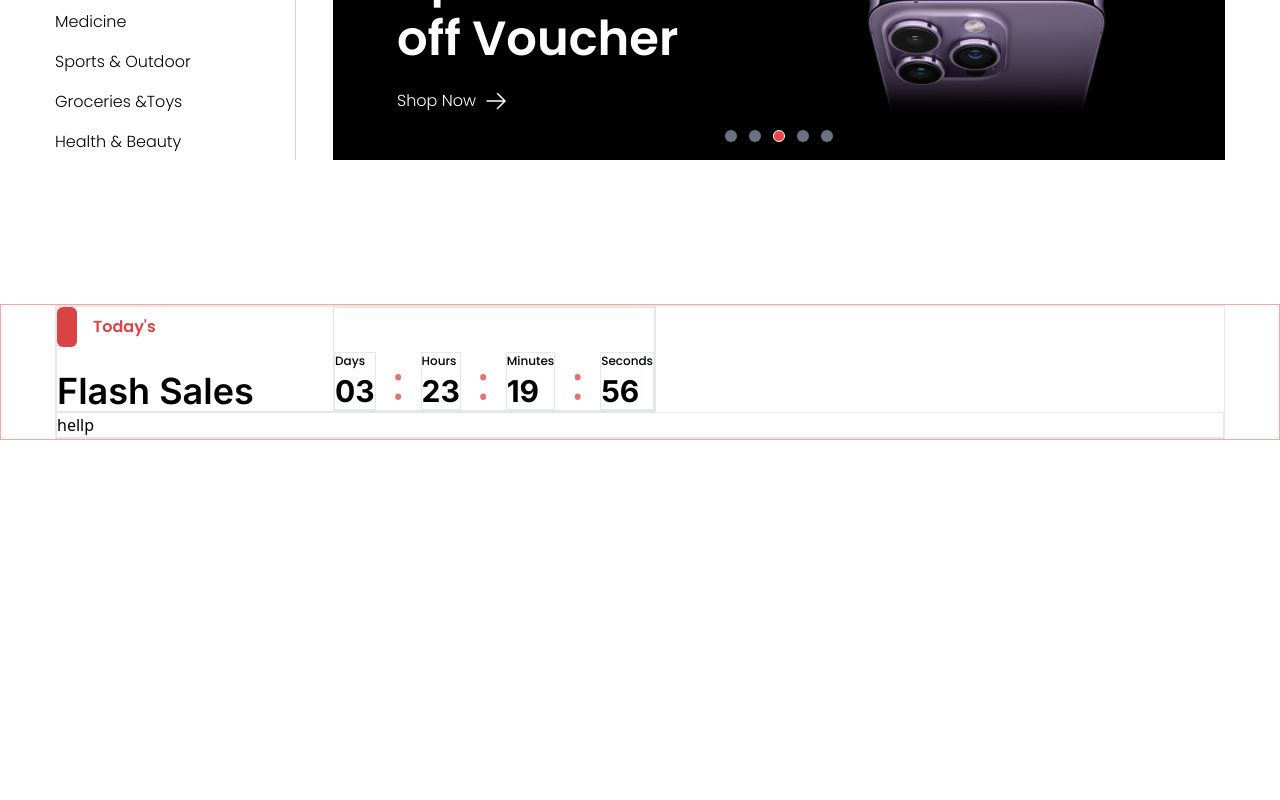
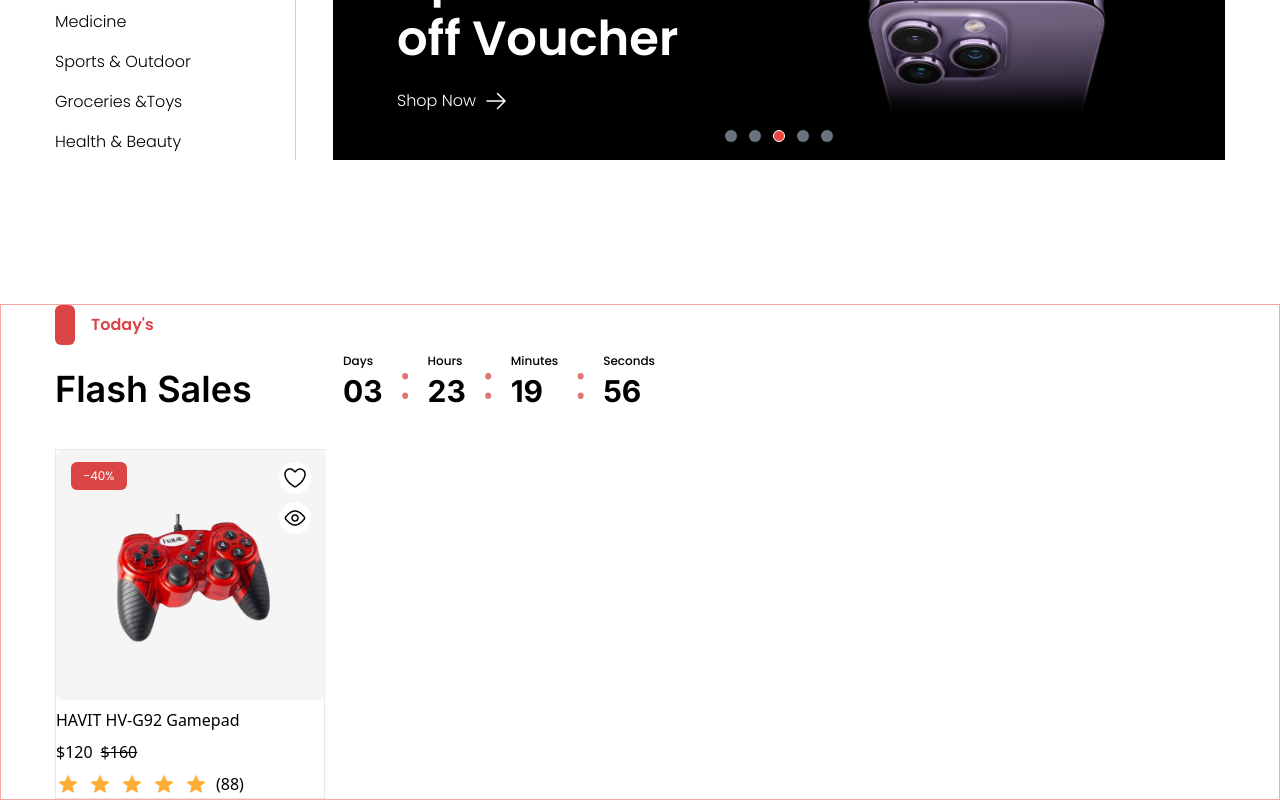
Before and after one commit to kwawbaidoo/E-commerce, a React (Vite) app: page / in a window 1280 px wide. Shown: the part 319-1119 px from the top of the page. Before the commit the page ends 800 px from the top, so only its background shows below. Built offline with nearby package versions, Linux system fonts and the light colour scheme.

Commit message:
worked flash sales

```diff
--- a/src/components/Flashsales.jsx
+++ b/src/components/Flashsales.jsx
@@ -1,8 +1,11 @@
+import gamepad from "../assets/images/gamePad.png";
+import heart from "../assets/images/heart.png";
+import view from "../assets/images/view.png";
 const Flashsales = () => {
   return (
     <div className="flex justify-center items-center border border-red-300 mt-36">
-      <section className="flex flex-col items- justify-center w-full xl:max-w-[1170px] md:max-w-[1170px] border">
-        <div className="flex  xl:max-w-[600px] md:max-w-[600px] justify-between border">
+      <section className="flex flex-col gap-10 items- justify-center w-full xl:max-w-[1170px] md:max-w-[1170px] ">
+        <div className="flex  xl:max-w-[600px] md:max-w-[600px] justify-between ">
           <div className="flex flex-col gap-6">
             <span className="flex items-center gap-4">
               <span className="w-5 h-10 bg-customred rounded-md "></span>
@@ -13,31 +16,129 @@ const Flashsales = () => {
             <h3 className="font-inter font-semibold text-4xl">Flash Sales</h3>
           </div>
 
-          <div className="flex items-end justify-between gap- border">
-            <span className="flex flex-col items- gap-1 mr-4 border">
+          <div className="flex items-end justify-between gap- ">
+            <span className="flex flex-col items- gap-1 mr-4 ">
               <h3 className="text-xs font-poppins font-medium">Days</h3>
               <h3 className="text-3xl font-inter font-bold">03</h3>
             </span>
             <h3 className="text-5xl text-custometimecolor mr-4 mb-1">:</h3>
-            <span className="flex flex-col items-  gap-1 mr-4 border">
+            <span className="flex flex-col items-  gap-1 mr-4 ">
               <h3 className="text-xs font-poppins font-medium">Hours</h3>
               <h3 className="text-3xl font-inter font-bold">23</h3>
-
             </span>
             <h3 className=" text-5xl text-custometimecolor mr-4 mb-1">:</h3>
-            <span className="flex flex-col items-star justify-between gap-1 mr-4 border">
+            <span className="flex flex-col items-star justify-between gap-1 mr-4 ">
               <h3 className="text-xs font-poppins font-medium">Minutes</h3>
               <h3 className="text-3xl font-inter font-bold">19</h3>
             </span>
             <h3 className="text-5xl text-custometimecolor mr-4 mb-1">:</h3>
-            <span className="flex flex-col items- gap-1 border">
+            <span className="flex flex-col items- gap-1 ">
               <h3 className="text-xs font-poppins font-medium">Seconds</h3>
               <h3 className="text-3xl font-inter font-bold">56</h3>
             </span>
           </div>
         </div>
 
-        <div className="w-58 h-58 border">hellp</div>
+        <div className="w-[270px] h-[350px] border ">
+          <div className=" flex w-[270px] h-[250px] p-3 bg-customgray  justify-center rounded-md">
+            <h4 className="w-14 h-7 rounded-md bg-customred text-white items-center flex justify-center text-xs font-poppins">
+              -40%
+            </h4>
+            <img
+              className="w-[172px] h-[152px] -ml-5 mt-10  "
+              src={gamepad}
+              alt=""
+            />
+            <span className=" flex flex-col gap-2">
+              <span className="w-8 h-8 rounded-full bg-white flex items-center justify-center">
+                <img className="" src={heart} alt="" />
+              </span>
+              <span className="w-8 h-8 rounded-full bg-white flex items-center justify-center">
+                <img src={view} alt="" />
+              </span>
+            </span>
+          </div>
+         <div className="flex flex-col gap-2 mt-2">
+         <p>HAVIT HV-G92 Gamepad</p>
+          <div className="flex gap-2">
+            <span>$120</span>
+            <span className="line-through">$160</span>
+          </div>
+          <span className="flex gap-2">
+            <svg
+              xmlns="http://www.w3.org/2000/svg"
+              fill="#FFAD33"
+              viewBox="0 0 24 24"
+              strokeWidth={1.5}
+              stroke="starColor"
+              className="size-6"
+            >
+              <path
+                strokeLinecap="round"
+                strokeLinejoin="round"
+                d="M11.48 3.499a.562.562 0 0 1 1.04 0l2.125 5.111a.563.563 0 0 0 .475.345l5.518.442c.499.04.701.663.321.988l-4.204 3.602a.563.563 0 0 0-.182.557l1.285 5.385a.562.562 0 0 1-.84.61l-4.725-2.885a.562.562 0 0 0-.586 0L6.982 20.54a.562.562 0 0 1-.84-.61l1.285-5.386a.562.562 0 0 0-.182-.557l-4.204-3.602a.562.562 0 0 1 .321-.988l5.518-.442a.563.563 0 0 0 .475-.345L11.48 3.5Z"
+              />
+            </svg>
+            <svg
+              xmlns="http://www.w3.org/2000/svg"
+              fill="#FFAD33"
+              viewBox="0 0 24 24"
+              strokeWidth={1.5}
+              stroke="starColor"
+              className="size-6 "
+            >
+              <path
+                strokeLinecap="round"
+                strokeLinejoin="round"
+                d="M11.48 3.499a.562.562 0 0 1 1.04 0l2.125 5.111a.563.563 0 0 0 .475.345l5.518.442c.499.04.701.663.321.988l-4.204 3.602a.563.563 0 0 0-.182.557l1.285 5.385a.562.562 0 0 1-.84.61l-4.725-2.885a.562.562 0 0 0-.586 0L6.982 20.54a.562.562 0 0 1-.84-.61l1.285-5.386a.562.562 0 0 0-.182-.557l-4.204-3.602a.562.562 0 0 1 .321-.988l5.518-.442a.563.563 0 0 0 .475-.345L11.48 3.5Z"
+              />
+            </svg>
+            <svg
+              xmlns="http://www.w3.org/2000/svg"
+              fill="#FFAD33"
+              viewBox="0 0 24 24"
+              strokeWidth={1.5}
+              stroke="starColor"
+              className="size-6"
+            >
+              <path
+                strokeLinecap="round"
+                strokeLinejoin="round"
+                d="M11.48 3.499a.562.562 0 0 1 1.04 0l2.125 5.111a.563.563 0 0 0 .475.345l5.518.442c.499.04.701.663.321.988l-4.204 3.602a.563.563 0 0 0-.182.557l1.285 5.385a.562.562 0 0 1-.84.61l-4.725-2.885a.562.562 0 0 0-.586 0L6.982 20.54a.562.562 0 0 1-.84-.61l1.285-5.386a.562.562 0 0 0-.182-.557l-4.204-3.602a.562.562 0 0 1 .321-.988l5.518-.442a.563.563 0 0 0 .475-.345L11.48 3.5Z"
+              />
+            </svg>
+            <svg
+              xmlns="http://www.w3.org/2000/svg"
+              fill="#FFAD33"
+              viewBox="0 0 24 24"
+              strokeWidth={1.5}
+              stroke="starColor"
+              className="size-6"
+            >
+              <path
+                strokeLinecap="round"
+                strokeLinejoin="round"
+                d="M11.48 3.499a.562.562 0 0 1 1.04 0l2.125 5.111a.563.563 0 0 0 .475.345l5.518.442c.499.04.701.663.321.988l-4.204 3.602a.563.563 0 0 0-.182.557l1.285 5.385a.562.562 0 0 1-.84.61l-4.725-2.885a.562.562 0 0 0-.586 0L6.982 20.54a.562.562 0 0 1-.84-.61l1.285-5.386a.562.562 0 0 0-.182-.557l-4.204-3.602a.562.562 0 0 1 .321-.988l5.518-.442a.563.563 0 0 0 .475-.345L11.48 3.5Z"
+              />
+            </svg>
+            <svg
+              xmlns="http://www.w3.org/2000/svg"
+              fill="#FFAD33"
+              viewBox="0 0 24 24"
+              strokeWidth={1.5}
+              stroke="starColor"
+              className="size-6"
+            >
+              <path
+                strokeLinecap="round"
+                strokeLinejoin="round"
+                d="M11.48 3.499a.562.562 0 0 1 1.04 0l2.125 5.111a.563.563 0 0 0 .475.345l5.518.442c.499.04.701.663.321.988l-4.204 3.602a.563.563 0 0 0-.182.557l1.285 5.385a.562.562 0 0 1-.84.61l-4.725-2.885a.562.562 0 0 0-.586 0L6.982 20.54a.562.562 0 0 1-.84-.61l1.285-5.386a.562.562 0 0 0-.182-.557l-4.204-3.602a.562.562 0 0 1 .321-.988l5.518-.442a.563.563 0 0 0 .475-.345L11.48 3.5Z"
+              />
+            </svg>
+            (88)
+          </span>
+         </div>
+        </div>
       </section>
     </div>
   );
--- a/tailwind.config.js
+++ b/tailwind.config.js
@@ -10,6 +10,7 @@ export default {
         customgray:'#F5F5F5',
         customred: '#DB4444',
         custometimecolor: '#E07575',
+        starColor: '#FFAD33',
       },
       fontFamily:{
         poppins:['Poppins'],
```
